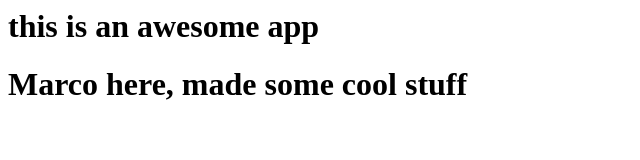
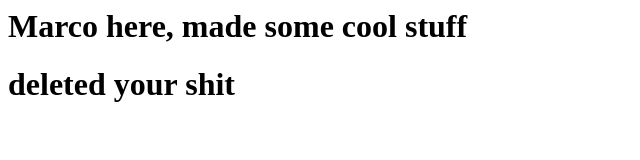
Before and after one commit to supera74/testapp, a plain HTML site: page index.html in a window 1280 px wide. Shown: the whole page, without its empty margins (0-640 px from the left). Drawn offline with Linux system fonts and the light colour scheme.

Commit message:
added cool stuff

```diff
--- a/index.html
+++ b/index.html
@@ -3,8 +3,9 @@
     <meta charset="UTF-8">
     <meta name="viewport" content="width=device-width, initial-scale=1.0">
     <title>Test</title>
-    <h1>this is an awesome app</h1>
+
     <h1>Marco here, made some cool stuff</h1>
+    <h1>deleted your shit</h1>
 </head>
 <body>
 
```
